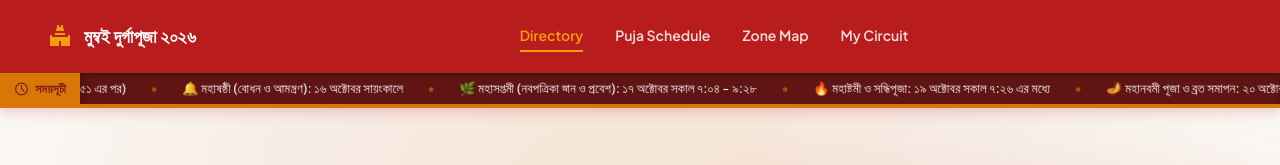
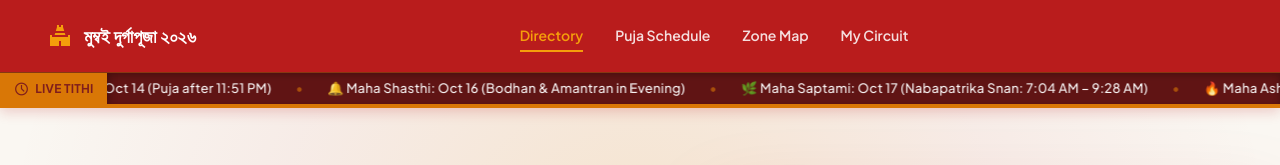
Before and after one commit to pulaksaha143/durga_puja_2026, a React (Vite) app: page / in a window 1280 px wide. Shown: the top 165 px of the page. Built offline with nearby package versions, Linux system fonts and the light colour scheme; a web font is replaced by a local one.

Commit message:
fix(ticker): convert ticker to English and enforce single-day schedule isolation on puja dates

```diff
--- a/src/components/TithiTicker.jsx
+++ b/src/components/TithiTicker.jsx
@@ -11,8 +11,7 @@ export default function TithiTicker() {
     const currentMonth = now.getMonth(); // 0-indexed (9 = Oct)
     const currentDate = now.getDate();
 
-    // Check if we are during Durga Puja 2026 (Oct 14 to Oct 21, 2026)
-    // For general testing, also handles other years/dates
+    // Determine if today falls on an exact Puja Day (Oct 14 to Oct 21, 2026)
     let activeDay = null;
 
     if (currentYear === 2026 && currentMonth === 9) {
@@ -33,7 +32,7 @@ export default function TithiTicker() {
       }
     }
 
-    const pujaStartDate = new Date(2026, 9, 15); // Oct 15, 2026
+    const pujaStartDate = new Date(2026, 9, 14, 23, 51, 0); // Oct 14, 2026 (Panchami start)
     const diffTime = pujaStartDate - now;
     const daysLeft = Math.ceil(diffTime / (1000 * 60 * 60 * 24));
 
@@ -43,31 +42,36 @@ export default function TithiTicker() {
     };
   }, [schedule]);
 
-  // Construct ticker items
+  // Construct ticker items in English
   const items = useMemo(() => {
+    // If today is an active puja date, ONLY show that specific day's schedule continuously
     if (tickerData.activeDay) {
       const day = tickerData.activeDay;
-      const ritual = day.ritualsAndTimings?.[0];
+      const tithiStartTime = day.tithiStart?.time?.split(' / ')[1] || day.tithiStart?.time;
+      const tithiEndTime = day.tithiEnd?.time?.split(' / ')[1] || day.tithiEnd?.time;
+
+      const rituals = (day.ritualsAndTimings || []).map(r => `🪔 ${r.eventEng}: ${r.timeEng}`);
+
       return [
-        `🔴 আজ ${day.festivalDayBen} (${day.festivalDayEng})`,
-        `⏰ তিথি: ${day.tithiStart?.time} থেকে ${day.tithiEnd?.time}`,
-        ritual ? `🪔 বিশেষ পূজা: ${ritual.eventBen} (${ritual.timeEng})` : null,
-        `🍛 সার্বজনীন ভোগ বিতরণ: দুপুর ১২:৩০ - ৩:০০`,
-        `🔔 সান্ধ্য আরতি: সন্ধ্যা ৭:০০ - ৮:৩০`,
-        `👉 সম্পূর্ণ পুজো ও পঞ্চিকা সময়সূচী দেখতে ক্লিক করুন`
+        `🔴 TODAY: Maha ${day.festivalDayEng}`,
+        `⏰ Tithi Duration: ${day.tithiStart.englishDate} (${tithiStartTime}) to ${day.tithiEnd.englishDate} (${tithiEndTime})`,
+        ...rituals,
+        `🍛 Sarbojanin Bhog Distribution: 12:30 PM – 3:00 PM`,
+        `🔔 Evening Sandhya Aarti: 7:00 PM – 8:30 PM`,
+        `👉 Tap for Full Puja Schedule & Ritual Timings`
       ].filter(Boolean);
     }
 
-    // Upcoming Schedule Ticker
+    // When before the schedule: show countdown and key upcoming dates in English
     return [
-      tickerData.daysLeft !== null ? `⏳ দুর্গাপূজা ২০২৬ বাকি: ${tickerData.daysLeft} দিন` : `🪔 দুর্গাপূজা ২০২৬ পঞ্জিকা সময়সূচী`,
-      `🌸 পঞ্চমী: ১৪ অক্টোবর (রাত্রি ১১:৫১ এর পর)`,
-      `🔔 মহাষষ্ঠী (বোধন ও আমন্ত্রণ): ১৬ অক্টোবর সায়ংকালে`,
-      `🌿 মহাসপ্তমী (নবপত্রিকা স্নান ও প্রবেশ): ১৭ অক্টোবর সকাল ৭:০৪ - ৯:২৮`,
-      `🔥 মহাষ্টমী ও সন্ধিপূজা: ১৯ অক্টোবর সকাল ৭:২৬ এর মধ্যে`,
-      `🪔 মহানবমী পূজা ও ব্রত সমাপন: ২০ অক্টোবর সকাল ৯:২৮ এর মধ্যে`,
-      `🌺 বিজয়া দশমী ও বিসর্জন: ২১ অক্টোবর সকাল ৮:৩১ এর মধ্যে`,
-      `👉 বিস্তারিত নির্ঘণ্ট দেখতে এখানে ট্যাপ করুন`
+      tickerData.daysLeft !== null ? `⏳ Durga Puja 2026 Countdown: ${tickerData.daysLeft} Days to Go!` : `🪔 Durga Puja 2026 Schedule & Panchang`,
+      `🌸 Maha Panchami: Oct 14 (Puja after 11:51 PM)`,
+      `🔔 Maha Shasthi: Oct 16 (Bodhan & Amantran in Evening)`,
+      `🌿 Maha Saptami: Oct 17 (Nabapatrika Snan: 7:04 AM – 9:28 AM)`,
+      `🔥 Maha Ashtami: Oct 19 (Sandhi Puja within 7:26 AM)`,
+      `🪔 Maha Navami: Oct 20 (Navami Puja within 9:28 AM)`,
+      `🌺 Vijaya Dashami: Oct 21 (Bisarjan within 8:31 AM, Sindoor Khela)`,
+      `👉 Tap anywhere to view the complete Puja Schedule`
     ];
   }, [tickerData]);
 
@@ -81,7 +85,7 @@ export default function TithiTicker() {
           {tickerData.activeDay ? 'notifications_active' : 'schedule'}
         </span>
         <span className="ticker-label-text">
-          {tickerData.activeDay ? 'আজকের তিথি' : 'সময়সূচী'}
+          {tickerData.activeDay ? "TODAY'S TITHI" : "LIVE TITHI"}
         </span>
       </div>
 
```
